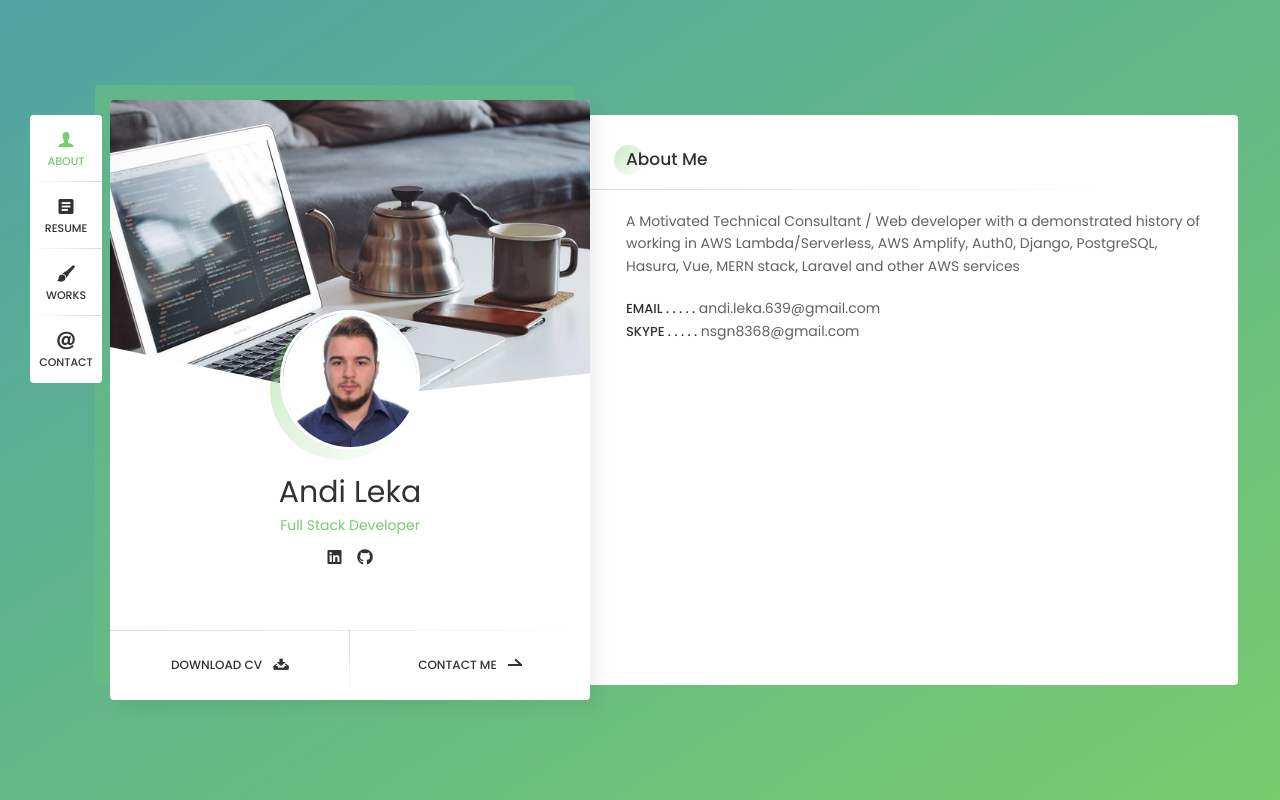
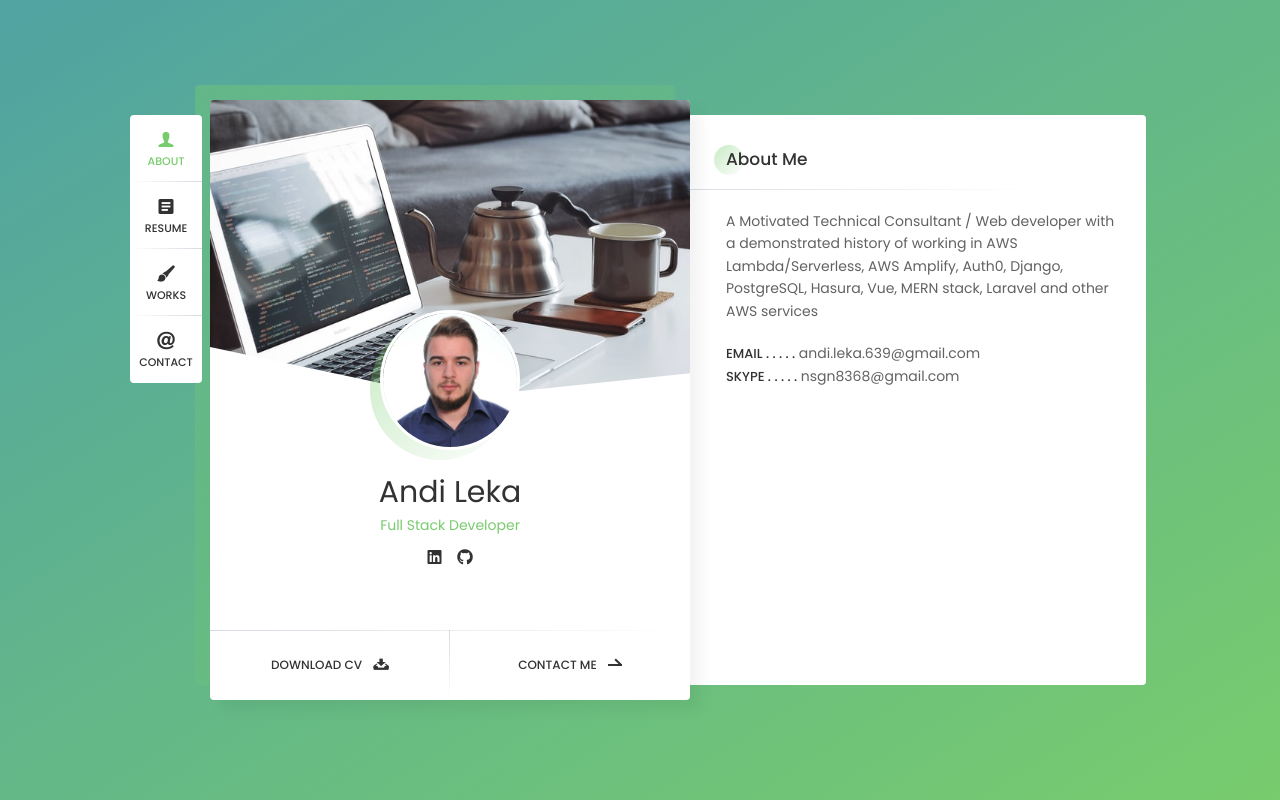
Before and after one commit to andileka639/andileka639.github.io, a plain HTML site: page index.html in a window 1280 px wide. Drawn offline with Linux system fonts and the light colour scheme.

Commit message:
style: fix layout

```diff
--- a/asset/template/css/basic.css
+++ b/asset/template/css/basic.css
@@ -59,7 +59,7 @@ body {
 	2. Container
 */
 .container {
-	margin: -300px 0 0 -290px;
+	margin: -300px 0 0 -340px;
 	position: absolute;
 	top: 50%;
 	left: 50%;
@@ -80,6 +80,15 @@ body {
 	-webkit-transform: translateX(-240px);
 	-moz-transform: translateX(-240px);
 	-o-transform: translateX(-240px);
+}
+
+@media (max-width: 1400px) {
+	.container.opened {
+		transform: translateX(-90px);
+		-webkit-transform: translateX(-90px);
+		-moz-transform: translateX(-90px);
+		-o-transform: translateX(-90px);
+	}
 }
 
 @media (max-width: 1072px) {
--- a/asset/template/css/layout.css
+++ b/asset/template/css/layout.css
@@ -437,7 +437,7 @@
 	overflow: hidden;
 	left: 95%;
 	top: 15px;
-	width: 140%;
+	width: 160%;
 	height: 570px;
 	background: #ffffff;
 	transform-origin: center left;
@@ -494,6 +494,13 @@
 	position: relative;
 	overflow-x: hidden;
 	height: 100%;
+}
+
+@media (max-width: 1400px) {
+	.card-inner {
+		width: 100%;
+	}
+
 }
 
 @media (max-width: 1072px) {
```
